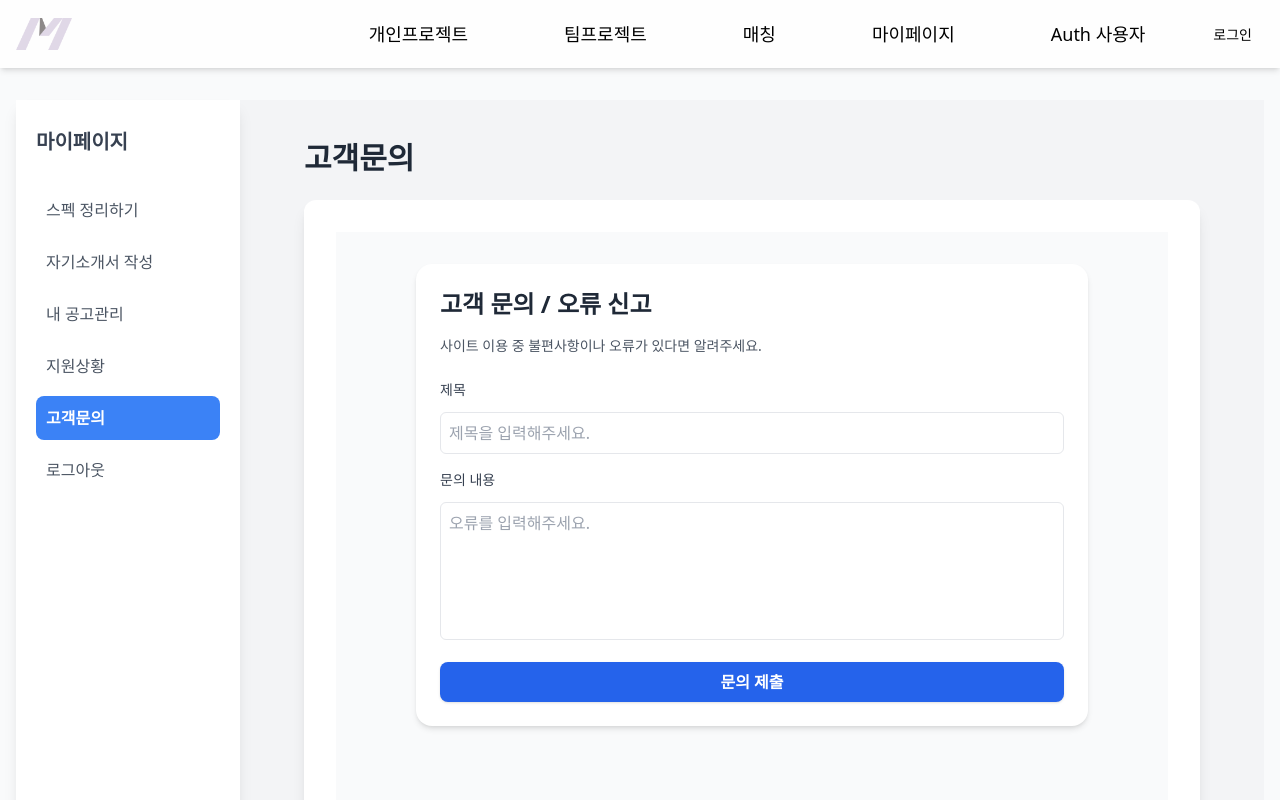
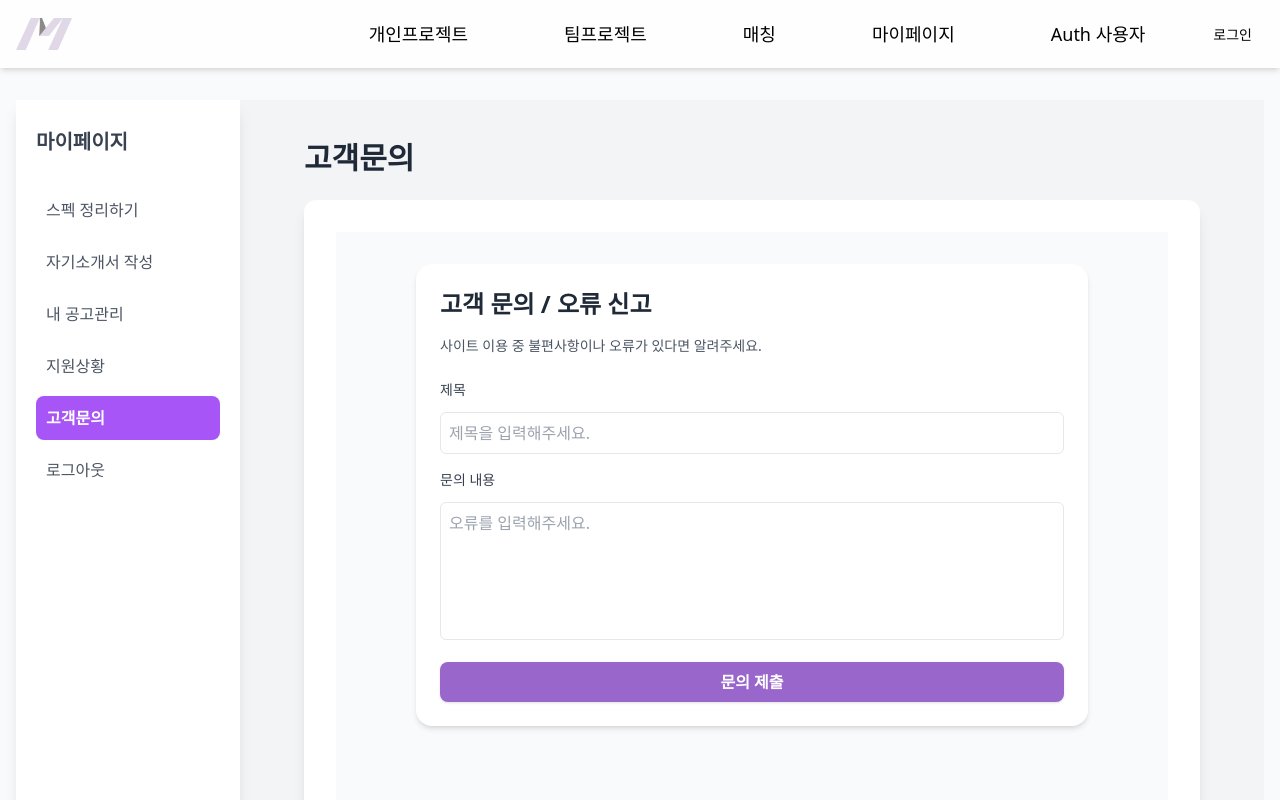
Before and after one commit to yurim6858/meom_front, a React (Vite) app in the folder moem-app/: page /mypage in a window 1280 px wide. Both pictures are taken after a click on the button "고객문의". Shown: the top 800 px of the page. Built offline with nearby package versions, Linux system fonts and the light colour scheme.

Commit message:
fix: 버튼 색상 변경

```diff
--- a/moem-app/src/App.css
+++ b/moem-app/src/App.css
@@ -375,12 +375,12 @@ label {
 }
 
 .temp-save {
-    background-color: #bdbdbd; /* 임시 저장 버튼 색상 */
+    background-color: #C8A2C8; /* 임시 저장 버튼 색상 */
     color: white;
 }
 
 .save {
-    background-color: #909090; /* 저장 버튼 색상 */
+    background-color: #9B7FD8; /* 저장 버튼 색상 */
     color: white;
 }
 
--- a/moem-app/src/pages/MyPageSidebar.jsx
+++ b/moem-app/src/pages/MyPageSidebar.jsx
@@ -13,8 +13,8 @@ function MyPageSidebar({ items, activeKey, onItemClick }) {
               className={`
                 w-full text-left p-2.5 rounded-lg text-base transition-colors duration-200
                 ${activeKey === item.key
-                   ? 'bg-blue-500 text-white font-semibold' // 활성화된 메뉴 스타일
-                   : 'text-gray-600 hover:text-blue-500 hover:bg-blue-50' // 기본 및 호버 스타일
+                   ? 'bg-[#A855F7] text-white font-semibold' // 활성화된 메뉴 스타일
+                   : 'text-gray-600 hover:text-[#A855F7] hover:bg-blue-50' // 기본 및 호버 스타일
                 }
               `}
             >
--- a/moem-app/src/pages/SupportPage.jsx
+++ b/moem-app/src/pages/SupportPage.jsx
@@ -76,7 +76,7 @@ const SupportPage = () => {
 
           <button
             type="submit"
-            className="w-full bg-blue-600 hover:bg-blue-700 text-white font-semibold py-2 rounded-lg shadow"
+            className="w-full bg-[#9966CC] hover:bg-[#8755B3] text-white font-semibold py-2 rounded-lg shadow"
           >
             문의 제출
           </button>
```
